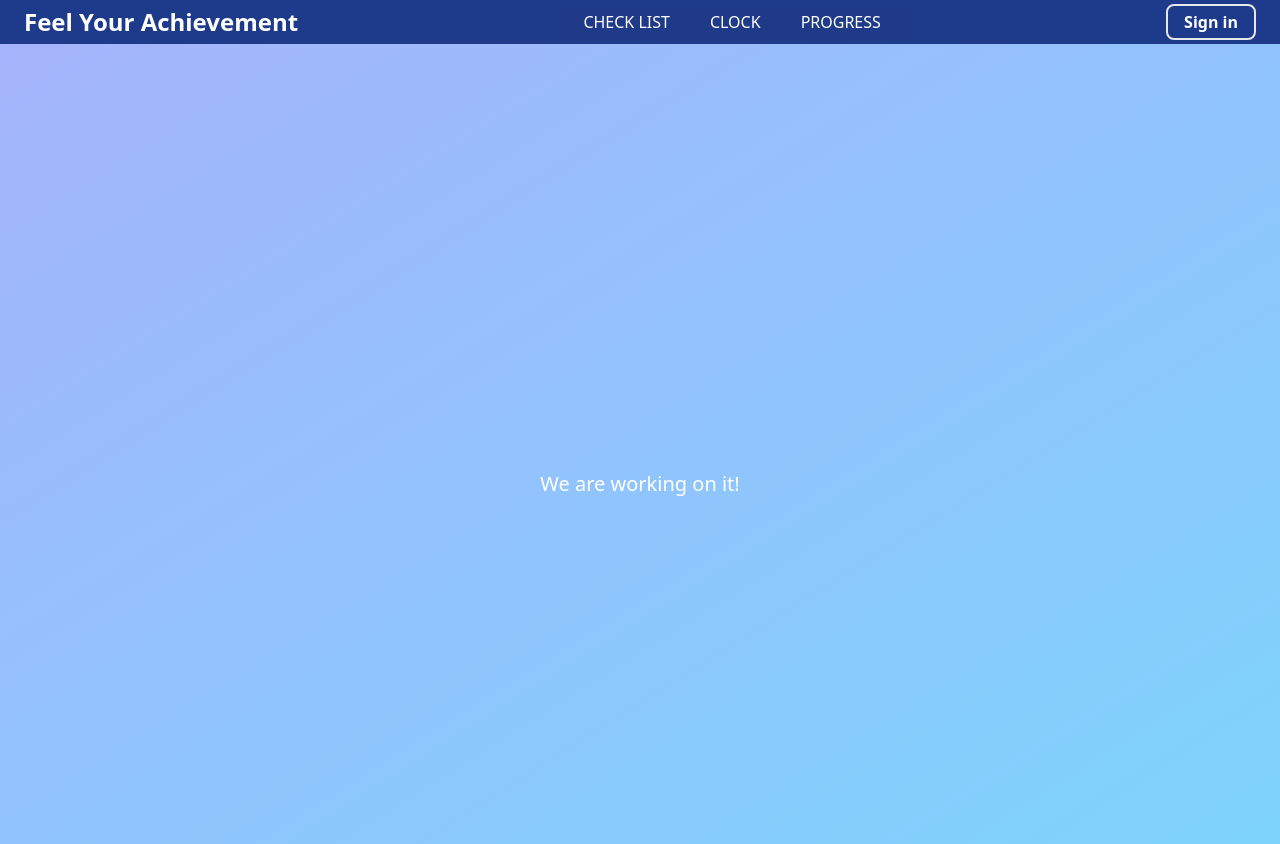
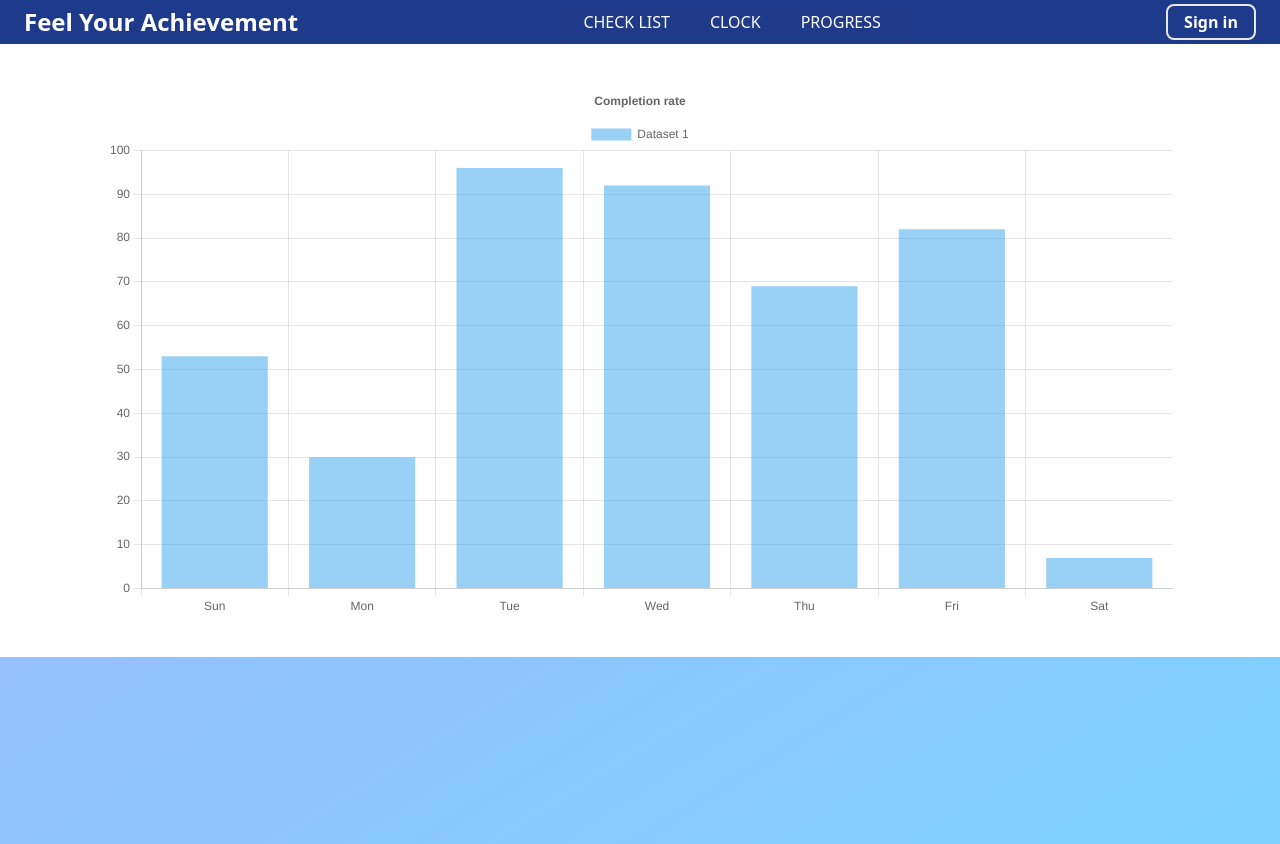
Before and after one commit to mikuweb/Feel_Your_Achievement, a Next.js app: page /progress in a window 1280 px wide. Built offline with nearby package versions, Linux system fonts and the light colour scheme; no server answers.

Commit message:
add bar chart for Progress.tsx

```diff
--- a/package.json
+++ b/package.json
@@ -36,6 +36,7 @@
     "typescript": "5.0.4"
   },
   "devDependencies": {
+    "@faker-js/faker": "^8.0.2",
     "prettier": "^2.8.8"
   }
 }
--- a/pages/progress/index.tsx
+++ b/pages/progress/index.tsx
@@ -1,13 +1,63 @@
 import React from 'react';
-// import { Doughnut } from 'react-chartjs-2';
+import {
+  Chart as ChartJS,
+  CategoryScale,
+  LinearScale,
+  BarElement,
+  Title,
+  Tooltip,
+  Legend,
+} from 'chart.js';
+import { Bar } from 'react-chartjs-2';
+import { faker } from '@faker-js/faker';
+
+
+ChartJS.register(
+  CategoryScale,
+  LinearScale,
+  BarElement,
+  Title,
+  Tooltip,
+  Legend
+);
 
 const Progress = () => {
+   const options = {
+    responsive: true,
+    plugins: {
+      legend: {
+        position: 'top' as const,
+      },
+      title: {
+        display: true,
+        text: 'Completion rate',
+      },
+    },
+    scales: {
+      x: {
+        type: 'category', // Use the 'category' scale for x-axis
+      },
+    },
+  };
+
+  const labels = ['Sun', 'Mon', 'Tue', 'Wed', 'Thu', 'Fri', 'Sat'];
+
+   const data = {
+    labels,
+    datasets: [
+      {
+        label: 'Dataset 1',
+        data: labels.map(() => faker.datatype.number({ min: 0, max: 100 })),
+        backgroundColor: 'rgba(53, 162, 235, 0.5)',
+      },
+    ],
+  };
+
   return (
-    <div className='overflow-hidden bg-gradient-to-br from-indigo-300 to-sky-300 h-screen flex flex-col justify-center items-center'>
-      <div className='text-white text-3xl lg:text-5xl font-bold m-10 text-center'>
-      {/* <Doughnut data={} /> */}
+    <div className='overflow-hidden bg-gradient-to-br from-indigo-300 to-sky-300 h-screen'>
+      <div className='bg-white w-full py-10 h-screen md:h-fit'>
+      <Bar options={options} data={data} className='w-full md:w-5/6 mx-auto'/>
       </div>
-      <p className='text-white text-lg lg:text-xl'>We are working on it!</p>
     </div>
   );
 };
```
Also changed, not shown: 1 other file (tests, documents, lock files or other folders).
